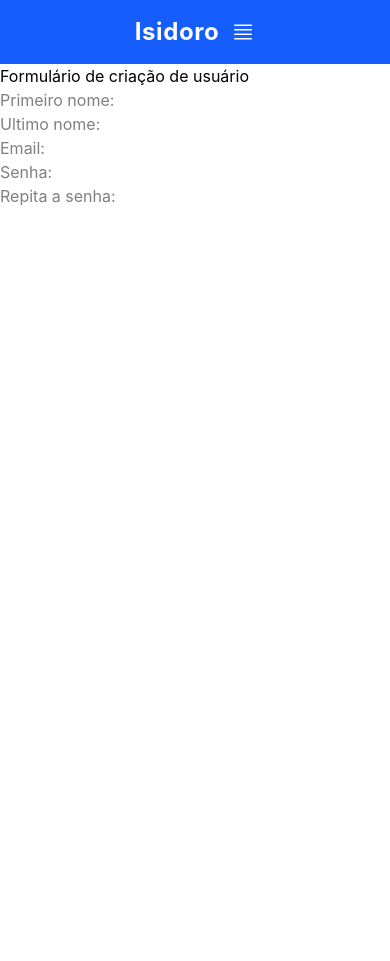
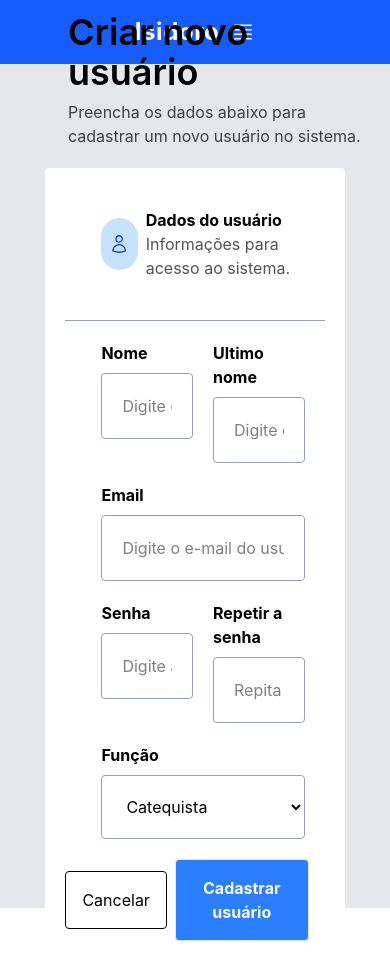
Before and after one commit to GarouTheCodeHunter/Isidoro, a React (Vite) app: page /users in a window 390 px wide. Before the commit the page ends 844 px from the top, so only its background shows below. Built offline with nearby package versions, Linux system fonts and the light colour scheme.

Commit message:
feat: register new user form responsive front-end created.

```diff
--- a/src/components/Sidebar.jsx
+++ b/src/components/Sidebar.jsx
@@ -35,7 +35,7 @@ const Sidebar = () => {
   }, [screenSize, toggleMenu]);
 
   return (
-    <aside className="w-full min-w-50 sm:w-55 p-4 bg-blue-600 flex justify-center sm:h-screen">
+    <aside className="sm:min-w-55 p-4 bg-blue-600 flex justify-center sm:h-screen">
       <nav className="w-full flex items-center flex-col">
         <div className="flex items-center gap-3">
           <Link
--- a/src/pages/Users/CreateUser.jsx
+++ b/src/pages/Users/CreateUser.jsx
@@ -1,5 +1,7 @@
+import { UserIcon } from "@heroicons/react/24/outline";
 import React from "react";
 import { useForm } from "react-hook-form";
+import { Link } from "react-router-dom";
 
 const CreateUser = () => {
   const {
@@ -8,7 +10,6 @@ const CreateUser = () => {
     email,
     password,
     repeatedPassword,
-    church,
     role,
     register,
     formState: { errors },
@@ -17,7 +18,33 @@ const CreateUser = () => {
   const onSubmit = (data) => console.log(data);
 
   return (
-    <form onSubmit={() => onSubmit}>
+    <section className="w-full gap-5 items-center flex flex-col">
+      <div className="flex max-w-6xl w-full flex-col gap-2 sm:p-0 pl-15">
+        <h1 className="text-4xl font-semibold">Criar novo usuário</h1>
+        <p className="text-zinc-700">
+          Preencha os dados abaixo para cadastrar um novo usuário no sistema.
+        </p>
+      </div>
+      <div className="w-[80%] max-w-6xl bg-white flex flex-col p-5 rounded">
+        <div className="flex flex-col">
+          <div className="flex items-center gap-2 mb-5 ml-4 p-5">
+            <UserIcon className="w-13 h-13 p-2 text-blue-800 bg-blue-300/50 rounded-full" />
+            <div>
+              <h1 className="font-bold">Dados do usuário</h1>
+              <p className="text-zinc-600">
+                Informações para acesso ao sistema.
+              </p>
+            </div>
+          </div>
+          <hr className="text-gray-400 w-full self-center"></hr>
+          <form
+            onSubmit={() => onSubmit}
+            className="grid grid-cols-2 gap-5 ml-4 p-5"
+          >
+            <div className="flex flex-col">
+              <label htmlFor="name" className="font-bold mb-2">
+                Nome
+              </label>
               <input
                 type="text"
                 {...register("name", {
@@ -27,8 +54,14 @@ const CreateUser = () => {
                 })}
                 id="name"
                 name="name"
-        placeholder="Primeiro nome:"
-      ></input>
+                placeholder="Digite o primeiro nome"
+                className="p-5 rounded border-gray-400 border"
+              />
+            </div>
+            <div className="flex flex-col">
+              <label htmlFor="lastName" className="font-bold mb-2">
+                Ultimo nome
+              </label>
               <input
                 type="text"
                 {...register("lastName", {
@@ -38,20 +71,33 @@ const CreateUser = () => {
                 })}
                 id="lastName"
                 name="lastName"
-        placeholder="Ultimo nome:"
-      ></input>
+                placeholder="Digite o sobrenome"
+                className="p-5 rounded border-gray-400 border"
+              />
+            </div>
+            <div className="flex flex-col col-span-2">
+              <label htmlFor="email" className="font-bold mb-2">
+                Email
+              </label>
               <input
                 type="email"
                 {...register("email", {
                   required: "Email obrigatório.",
                   pattern: {
                     value: /^[A-Z0-9._%+-]@[A-Z0-9.-]+\.[A-Z]{2,}$/i,
-                message: "Endereço de email inválido."
-                }
+                    message: "Endereço de email inválido.",
+                  },
                 })}
                 id="email"
                 name="email"
-        placeholder="Email:" />
+                placeholder="Digite o e-mail do usuário"
+                className="p-5 rounded border-gray-400 border"
+              />
+            </div>
+            <div className="flex flex-col">
+              <label htmlFor="password" className="font-bold mb-2">
+                Senha
+              </label>
               <input
                 type="password"
                 {...register("password", {
@@ -60,8 +106,14 @@ const CreateUser = () => {
                 })}
                 id="password"
                 name="password"
-        placeholder="Senha:"
+                placeholder="Digite a senha"
+                className="p-5 rounded border-gray-400 border"
               />
+            </div>
+            <div className="flex flex-col sm:w-full">
+              <label htmlFor="repeatedPassword" className="font-bold mb-2">
+                Repetir a senha
+              </label>
               <input
                 type="password"
                 {...register("reapetedPassword", {
@@ -70,10 +122,42 @@ const CreateUser = () => {
                 })}
                 id="repeatedPassword"
                 name="repeatedPassword"
-        placeholder="Repita a senha:"
+                placeholder="Repita a senha"
+                className="p-5 rounded border-gray-400 border"
               />
-      <input type="sele" />
+            </div>
+            <div className="flex flex-col col-span-2 sm:w-full">
+              <label htmlFor="role" className="font-bold mb-2">
+                Função
+              </label>
+              <select
+                {...register("role", {
+                  required: "Cargo obrigatório.",
+                })}
+                id="role"
+                name="role"
+                placeholder="Selecione uma função"
+                className="p-5 rounded border-gray-400 border"
+              >
+                <option value="catequista">Catequista</option>
+                <option value="coordenador">Coordenador</option>
+              </select>
+            </div>
           </form>
+          <div className="flex gap-2 items-center w-full justify-end pr-4">
+            <Link
+              to={"/"}
+              className="p-4 text-center border-black border hover:bg-zinc-200 transition-colors cursor-pointer rounded"
+            >
+              Cancelar
+            </Link>
+            <button className="p-4 bg-blue-500 border-gray-200 border text-white hover:bg-blue-600 font-bold transition-colors cursor-pointer rounded">
+              Cadastrar usuário
+            </button>
+          </div>
+        </div>
+      </div>
+    </section>
   );
 };
 
--- a/src/pages/Users/Users.jsx
+++ b/src/pages/Users/Users.jsx
@@ -1,5 +1,4 @@
 import React from 'react'
-import { useForm } from 'react-hook-form'
 import CreateUser from './CreateUser'
 
 const Users = () => {
@@ -7,8 +6,7 @@ const Users = () => {
 
 
   return (
-    <div className='w-full'>
-      <h1>Formulário de criação de usuário</h1>
+    <div className='flex items-center justify-center flex-col w-full h-screen p-2 bg-gray-200'>
       <CreateUser/>
     </div>
   )
```
Lines whose indentation alone changed are shown as unchanged.
